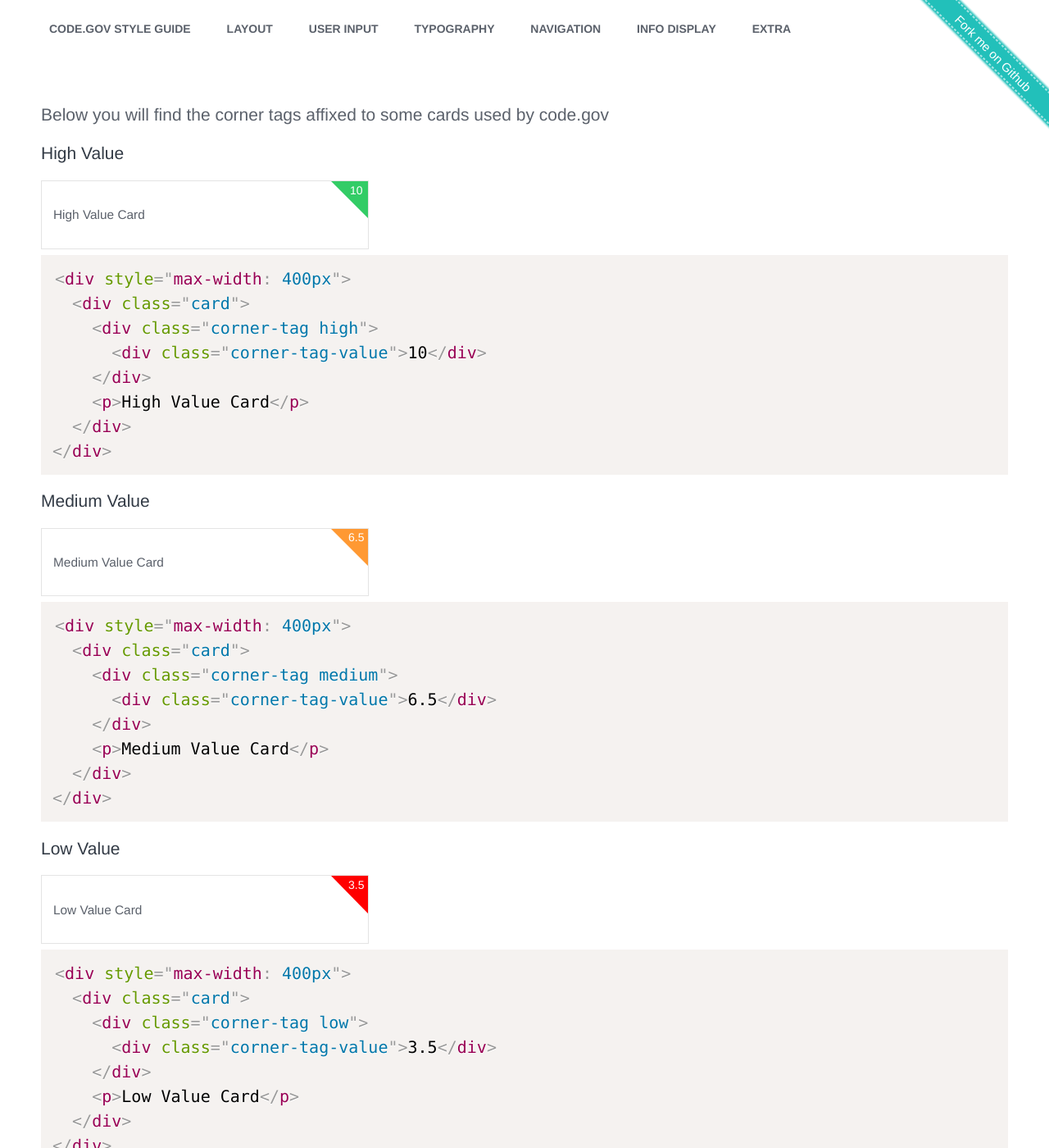
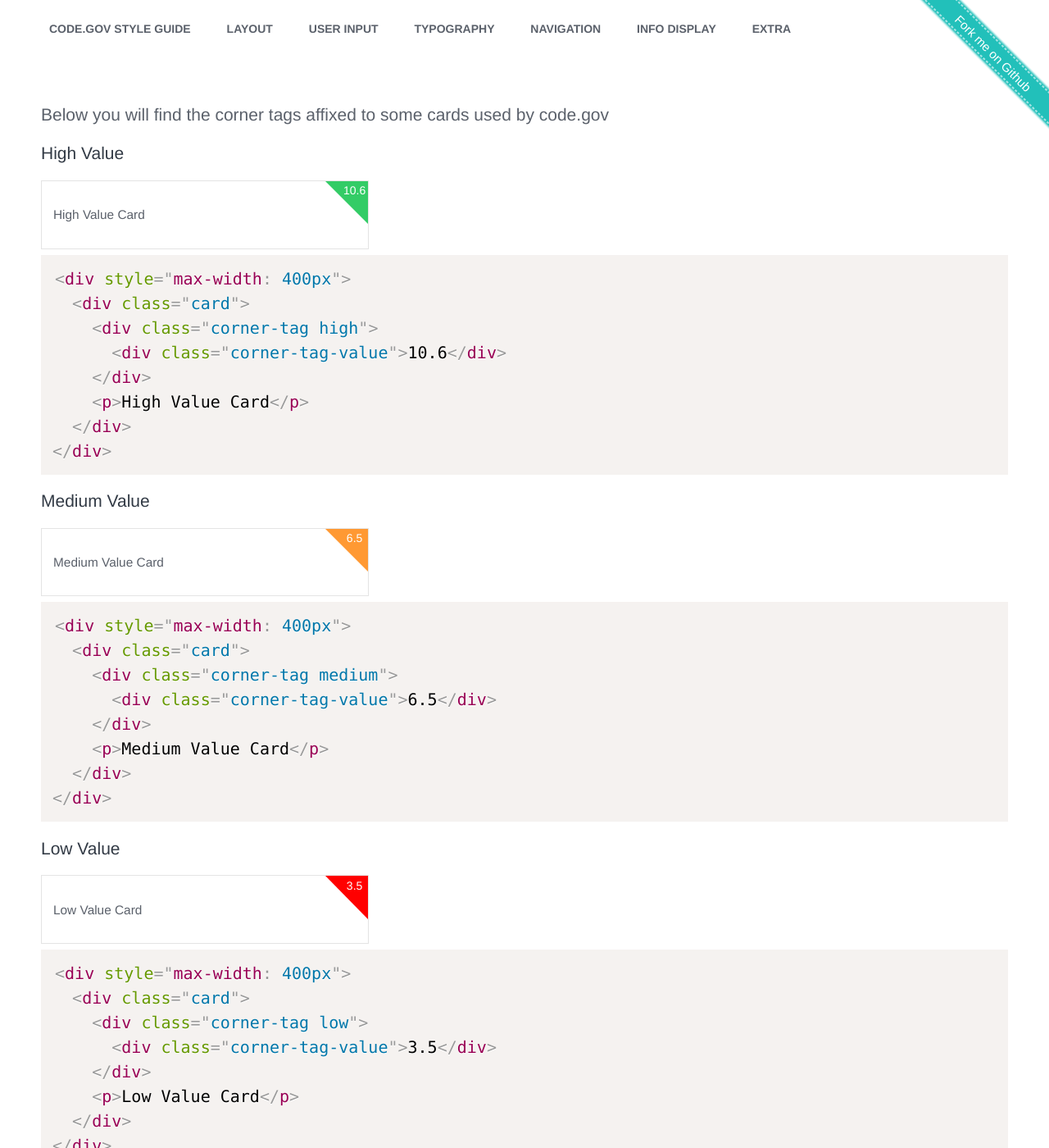
Before and after one commit to GSA/code-gov-style, a Jekyll site: the page built from components/corner_tags.md, in a window 1280 px wide and 1400 px high. Shown: the whole window at 82% size. Built offline with Jekyll 4.4.1, drawn with Linux system fonts in a browser that asks for light colours.

Commit message:
expanded padding in corner tags

```diff
--- a/_sass/_cards.scss
+++ b/_sass/_cards.scss
@@ -25,8 +25,8 @@
     left: auto;
     right: 0;
     top: 0;
-    width: 3.25em;
-    height: 3.25em;
+    width: 3.75em;
+    height: 3.75em;
 
     &.high {
       background-color: #33CC66;
--- a/components/corner_tags.md
+++ b/components/corner_tags.md
@@ -9,7 +9,7 @@ title: "Corner Tags"
 <div style="max-width: 400px">
   <div class="card">
     <div class="corner-tag high">
-      <div class="corner-tag-value">10</div>
+      <div class="corner-tag-value">10.6</div>
     </div>
     <p>High Value Card</p>
   </div>
@@ -18,7 +18,7 @@ title: "Corner Tags"
 <div style="max-width: 400px">
   <div class="card">
     <div class="corner-tag high">
-      <div class="corner-tag-value">10</div>
+      <div class="corner-tag-value">10.6</div>
     </div>
     <p>High Value Card</p>
   </div>
--- a/package.json
+++ b/package.json
@@ -1,6 +1,6 @@
 {
   "name": "@code.gov/code-gov-style",
-  "version": "1.7.10",
+  "version": "1.7.11",
   "description": "Style for code.gov including buttons, banners, and cards. Inspired by and somewhat based on USWDS.",
   "main": "index.js",
   "scripts": {
```
Also changed, not shown: 1 other file.
